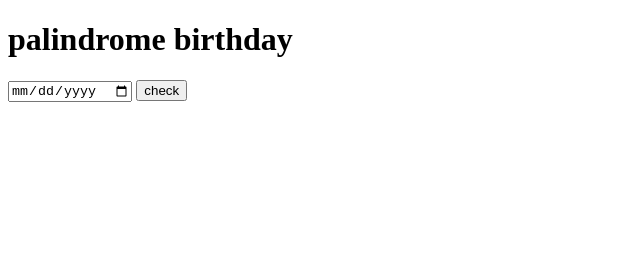
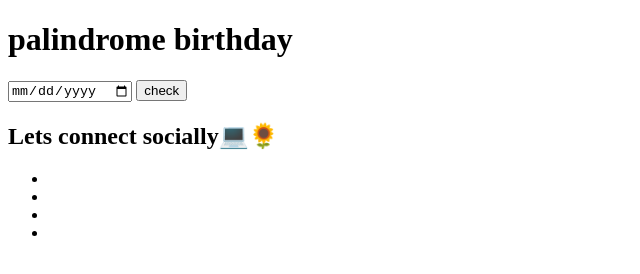
Before and after one commit to harshitadatra/birthday-paliondrome-hk, a plain HTML site: page index.html in a window 1280 px wide. Shown: the whole page, without its empty margins (0-640 px from the left). Drawn offline with Linux system fonts and the light colour scheme.

Commit message:
Update index.html

```diff
--- a/index.html
+++ b/index.html
@@ -9,9 +9,30 @@
 </head>
 <body>
     <h1> palindrome birthday</h1>
+    <div class="container">
     <input type="date" id="date-input" ></input>
     <button id="check-button">check</button>
-    <div id="display-message"></div>
-    <script src="app.js"></script>
+</div>
+    <div id="message"></div>
+
+
+    <footer class="footer">
+        <h2>Lets connect socially💻🌻</h2>
+        <div class="social-links">
+
+        </div>
+        <ul>
+            <li class="list-item-inline"><a style="color:white; text-decoration: none;" href="https://www.instagram.com/harshit_adatra/" target="_blank">Instagram</a></li>
+            <li class="list-item-inline"><a style="color:white; text-decoration: none;" href="https://github.com/harshitadatra"target="_blank">Github</a></li>
+            <li class="list-item-inline"><a style="color:white; text-decoration:none;"href="https://twitter.com/HarshitAdatra"target="_blank">Twitter</a></li>
+
+            <li class="list-item-inline"><a style="color:white; text-decoration: none;"href="https://www.linkedin.com/in/harshit-adatra-777818179/" target="_blank">Linkedin</a></li>
+
+
+
+        </ul>
+    </footer>
 </body>
+<script src="app.js"></script>
+
 </html>
```
